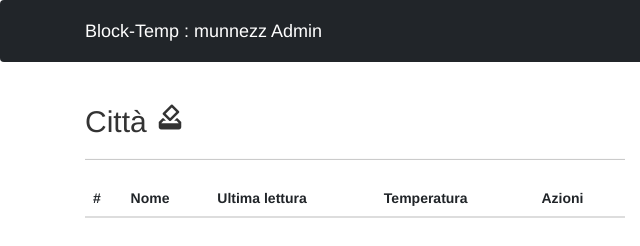
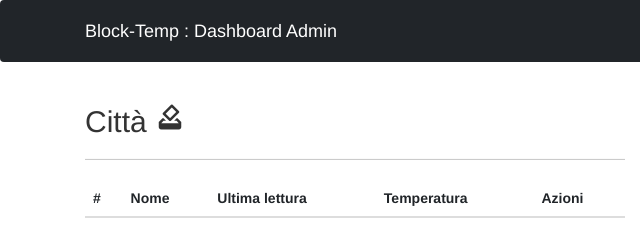
Before and after one commit to Luke31999/BlockTemp, a website: page src/admin.html in a window 1280 px wide. Shown: the top 246 px of the page, 0-640 px from the left. Drawn offline with nearby package versions, Linux system fonts and the light colour scheme; some packages are replaced by stand-ins of ours; a script that the page names is missing.

Commit message:
fine prova

```diff
--- a/src/admin.html
+++ b/src/admin.html
@@ -20,7 +20,7 @@
 <body>
   <nav class="navbar navbar-expand-lg navbar-dark bg-dark">
     <div class="container">
-      <a class="navbar-brand" href="index.html">Block-Temp : munnezz Admin</a>
+      <a class="navbar-brand" href="index.html">Block-Temp : Dashboard Admin</a>
       <button class="navbar-toggler" type="button" data-bs-toggle="collapse" data-bs-target="#navbarSupportedContent"
         aria-controls="navbarSupportedContent" aria-expanded="false" aria-label="Toggle navigation"><span
           class="navbar-toggler-icon"></span></button>
```
